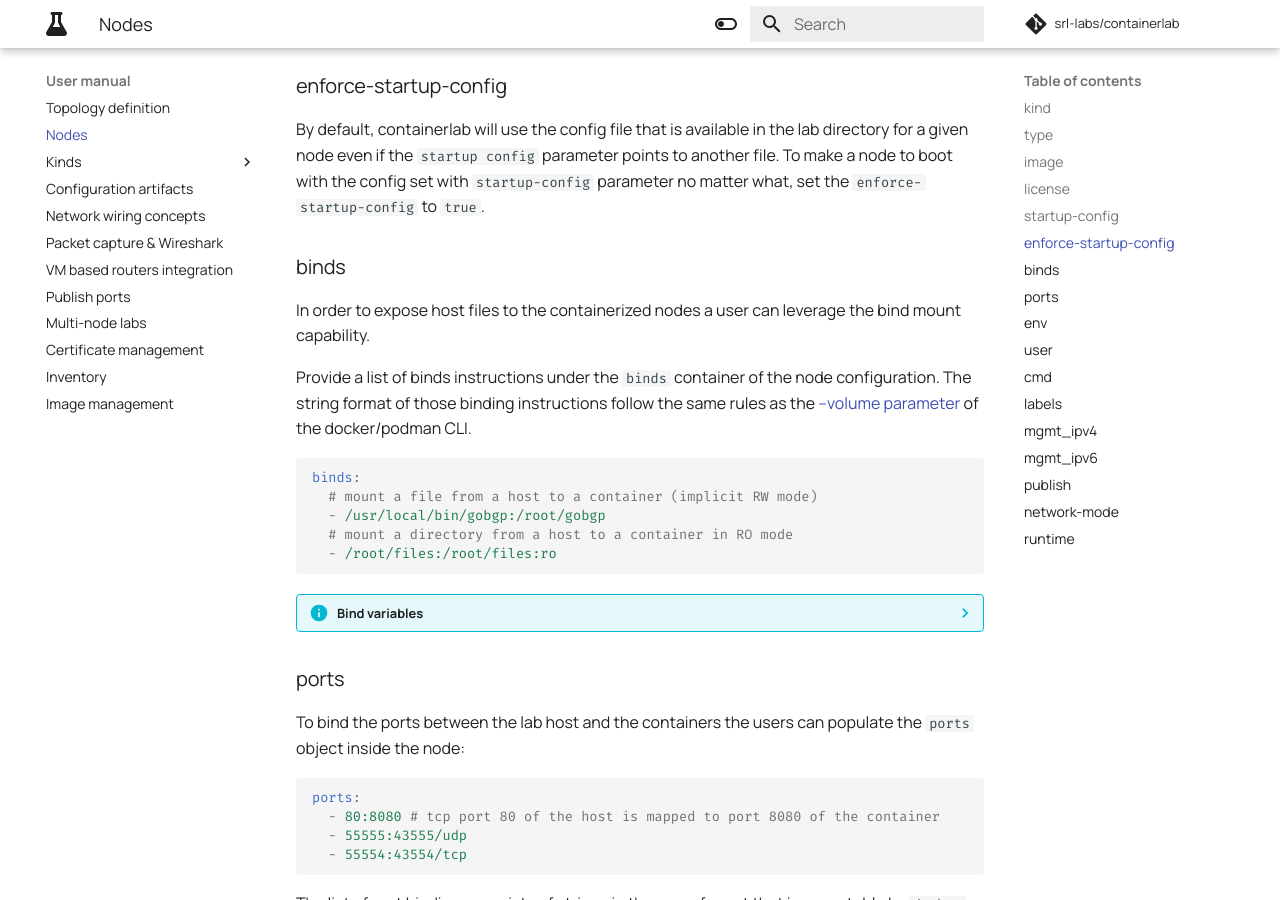
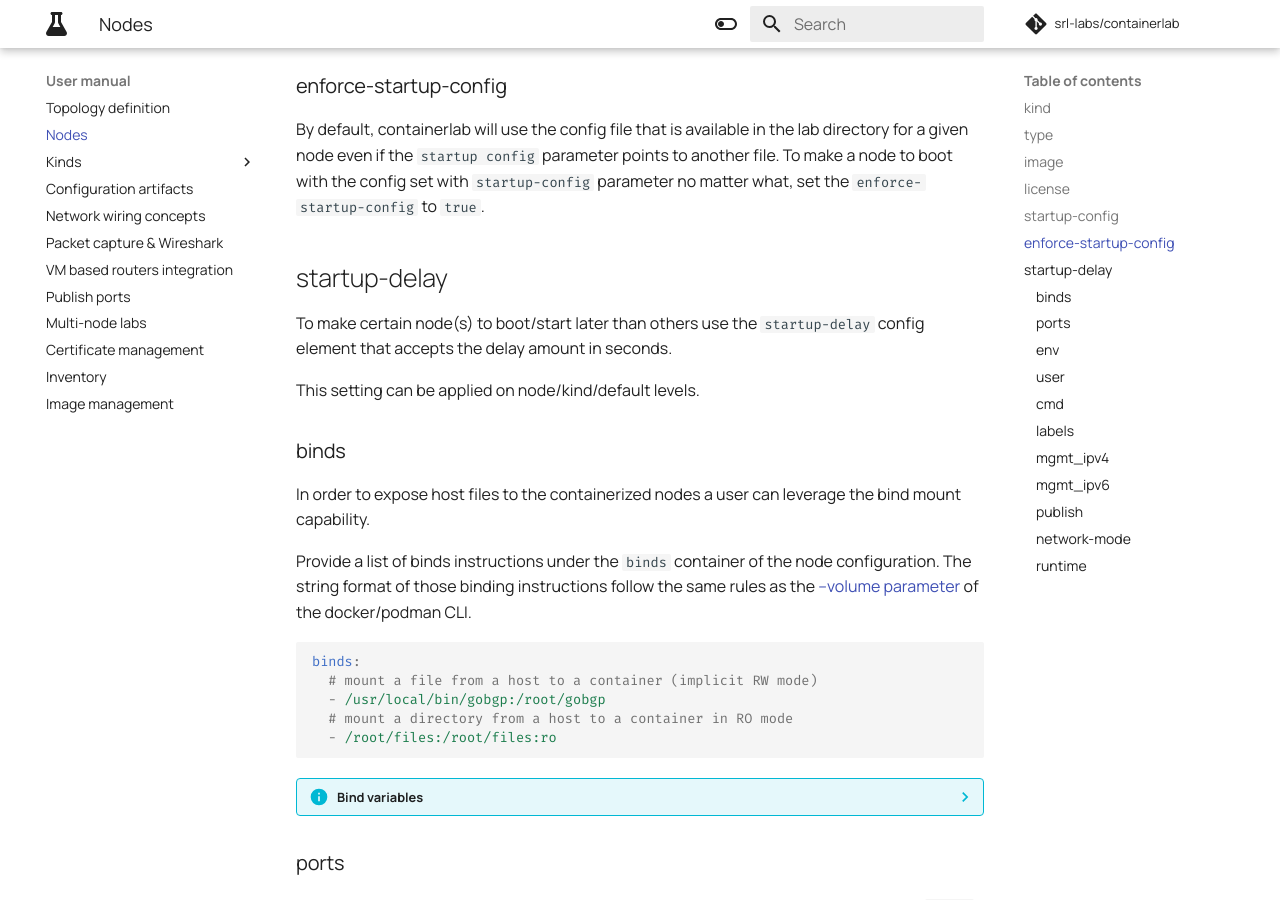
Before and after one commit to srl-labs/containerlab, an MkDocs documentation site: the page built from docs/manual/nodes.md, in a window 1280 px wide and 900 px high, scrolled down 2124 px. Built offline with MkDocs 1.6.1 and Material for MkDocs 9.7.7, drawn with Linux system fonts in a browser that asks for light colours; comment, search, counter and statistics services are not loaded.

Commit message:
added doc entry

```diff
--- a/docs/manual/nodes.md
+++ b/docs/manual/nodes.md
@@ -64,6 +64,11 @@ Note, that if a config file exists in the lab directory for a given node, then i
 
 ### enforce-startup-config
 By default, containerlab will use the config file that is available in the lab directory for a given node even if the `startup config` parameter points to another file. To make a node to boot with the config set with `startup-config` parameter no matter what, set the `enforce-startup-config` to `true`.
+
+## startup-delay
+To make certain node(s) to boot/start later than others use the `startup-delay` config element that accepts the delay amount in seconds.
+
+This setting can be applied on node/kind/default levels.
 
 ### binds
 In order to expose host files to the containerized nodes a user can leverage the bind mount capability.
```
